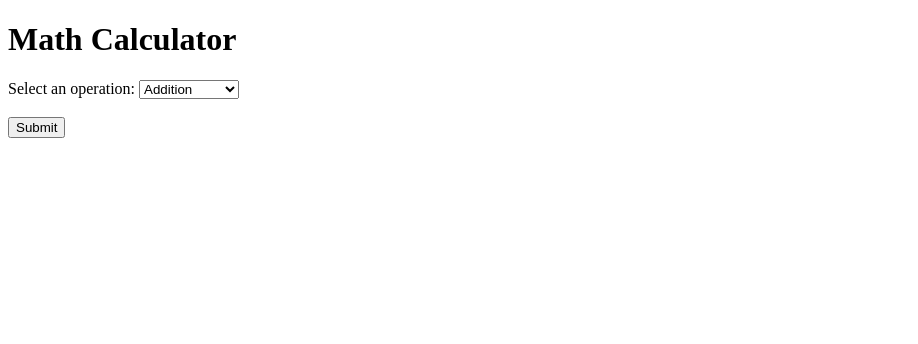
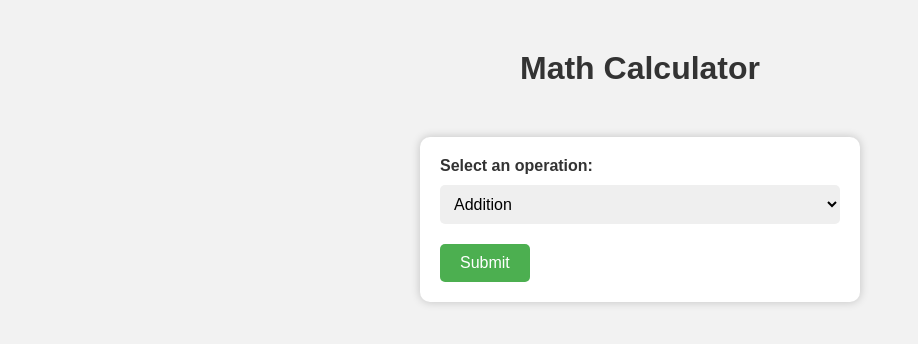
Before and after one commit to CM115abhiraw1205/Test-02, a plain HTML site: page index.html in a window 1280 px wide. Shown: the whole page, without its empty margins (0-918 px from the left). Drawn offline with Linux system fonts and the light colour scheme.

Commit message:
Modified File

```diff
--- a/index.html
+++ b/index.html
@@ -6,6 +6,58 @@
   <meta http-equiv="X-UA-Compatible" content="IE=edge">
   <meta name="viewport" content="width=device-width, initial-scale=1.0">
   <title>Math Calculator</title>
+  <style>
+    body {
+      font-family: Arial, sans-serif;
+      background-color: #f2f2f2;
+    }
+
+    h1 {
+      text-align: center;
+      color: #333;
+      margin-top: 50px;
+    }
+
+    form {
+      max-width: 400px;
+      margin: 50px auto;
+      padding: 20px;
+      background-color: #fff;
+      border-radius: 10px;
+      box-shadow: 0 0 10px rgba(0, 0, 0, 0.2);
+    }
+
+    label {
+      display: block;
+      margin-bottom: 10px;
+      font-weight: bold;
+      color: #333;
+    }
+
+    select {
+      width: 100%;
+      padding: 10px;
+      font-size: 16px;
+      border: none;
+      border-radius: 5px;
+      margin-bottom: 20px;
+      box-sizing: border-box;
+    }
+
+    input[type="button"] {
+      background-color: #4CAF50;
+      color: #fff;
+      padding: 10px 20px;
+      border: none;
+      border-radius: 5px;
+      font-size: 16px;
+      cursor: pointer;
+    }
+
+    input[type="button"]:hover {
+      background-color: #3e8e41;
+    }
+  </style>
 </head>
 
 <body>
@@ -19,7 +71,6 @@
       <option value="division">Division</option>
       <option value="exit">Exit</option>
     </select>
-    <br /><br />
     <input type="button" value="Submit" onclick="navigate()" />
   </form>
 
@@ -31,16 +82,16 @@
           window.location.href = "addition.html";
           break;
         case "subtraction":
-          window.location.href = "subtraction.html";
+          window.location.href = "Subtraction.html";
           break;
         case "multiplication":
-          window.location.href = "multiplication.html";
+          window.location.href = "Multiplication.html";
           break;
         case "division":
-          window.location.href = "division.html";
+          window.location.href = "Division.html";
           break;
         case "exit":
-          window.location.href = "exit.html";
+          window.location.href = "Exit.html";
           break;
       }
     }
```
